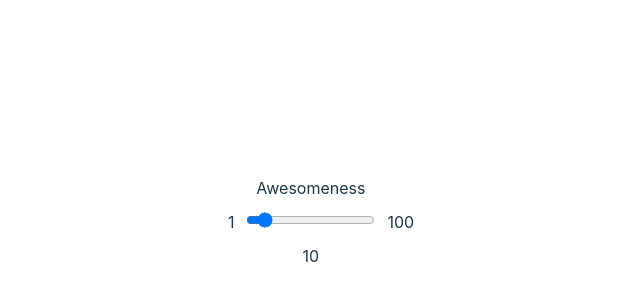
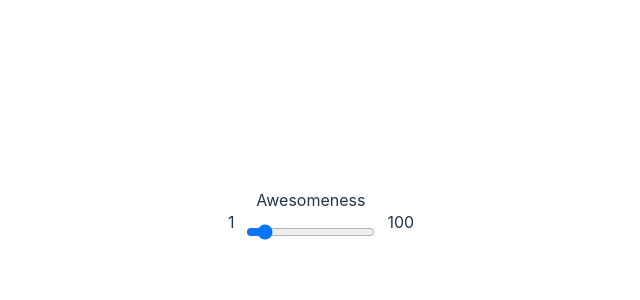
Before and after one commit to acywatson/slydes, a React (Vite) app: page / in a window 1280 px wide. Shown: the part 178-478 px from the top of the page, without its empty margins (319-959 px from the left). Built offline with nearby package versions, Linux system fonts and the light colour scheme.

Commit message:
add prop to hide value

```diff
--- a/src/components/slyder/Slyder.tsx
+++ b/src/components/slyder/Slyder.tsx
@@ -12,8 +12,10 @@ interface Props {
   min: number
   /* The amount to increment the value by when receiving user input. */
   step: number
+  /* Space-separated CSS class names that will be applied to the component */
+  className?: string
   /* Fires each time the input value changes without waiting for a mouseup event. */
-  onChange: (e: React.ChangeEvent<HTMLInputElement>) => void
+  onChange?: (e: React.ChangeEvent<HTMLInputElement>) => void
   /* The label to be used for the maximum value of the range. */
   maxLabel?: string
   /* The label to be used for the minimum value of the range. */
@@ -24,6 +26,8 @@ interface Props {
   value?: number
   /* Whether or not to disable the input. */
   disabled?: boolean
+  /* Whether or not to hide the current value of the input. Useful if you want to render it differently. */
+  hideValue?: boolean
 }
 
 export default function Slider({
@@ -32,23 +36,27 @@ export default function Slider({
   max,
   min,
   step,
+  className,
   onChange,
   maxLabel,
   minLabel,
   value,
   initialValue,
   disabled = false,
+  hideValue = false,
 }: Props): JSX.Element {
   const [currentValue, setCurrentValue] = React.useState<number | undefined>(initialValue)
   const handleChange = (e: React.ChangeEvent<HTMLInputElement>): void => {
     if (initialValue !== undefined) {
       setCurrentValue(parseInt(e.target.value))
     }
-    onChange(e)
+    if (onChange !== undefined) {
+      onChange(e)
+    }
   }
 
   return (
-    <div className="slider-container">
+    <div className={`slider-container ${className ?? ''}`}>
       <div className="slider-min-label">{minLabel !== undefined ? minLabel : min}</div>
       <div className="slider-input-container">
         <div className="slider-label">
@@ -79,9 +87,11 @@ export default function Slider({
             />
           )}
         </div>
-        <div className="slider-value">
-          <output htmlFor={id}>{currentValue ?? value}</output>
-        </div>
+        {hideValue ? (
+          <div className="slider-value">
+            <output htmlFor={id}>{currentValue ?? value}</output>
+          </div>
+        ) : null}
       </div>
       <div className="slider-max-label">{maxLabel !== undefined ? maxLabel : max}</div>
     </div>
```
